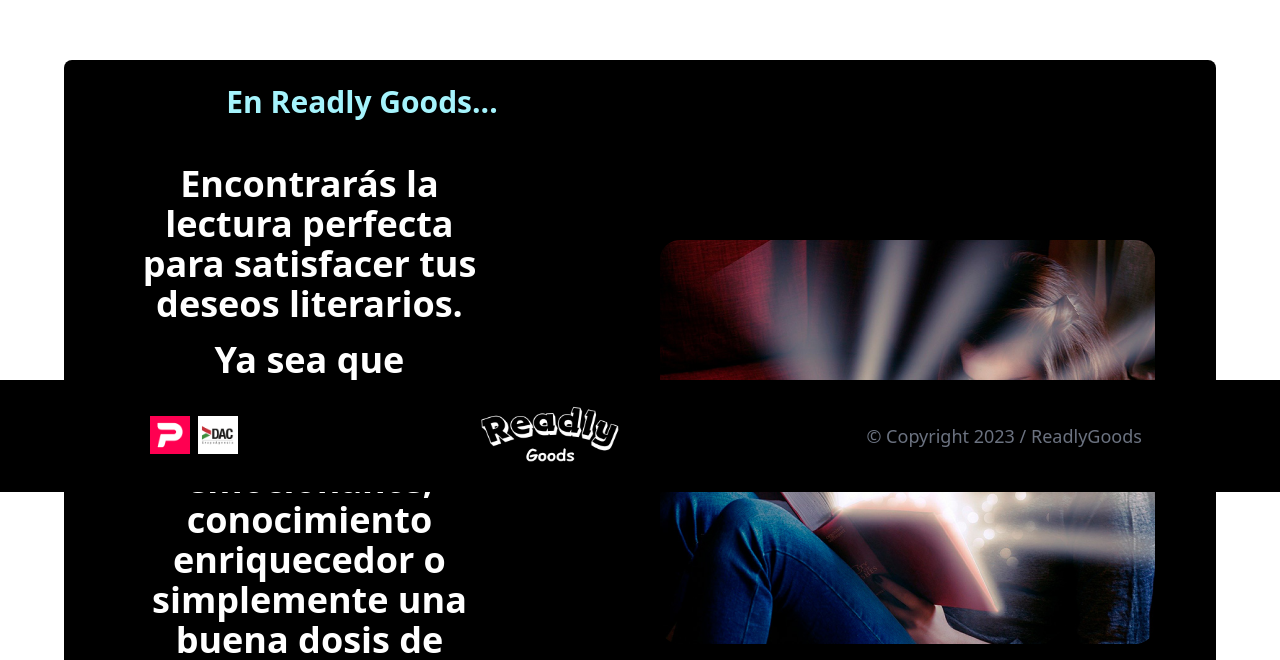
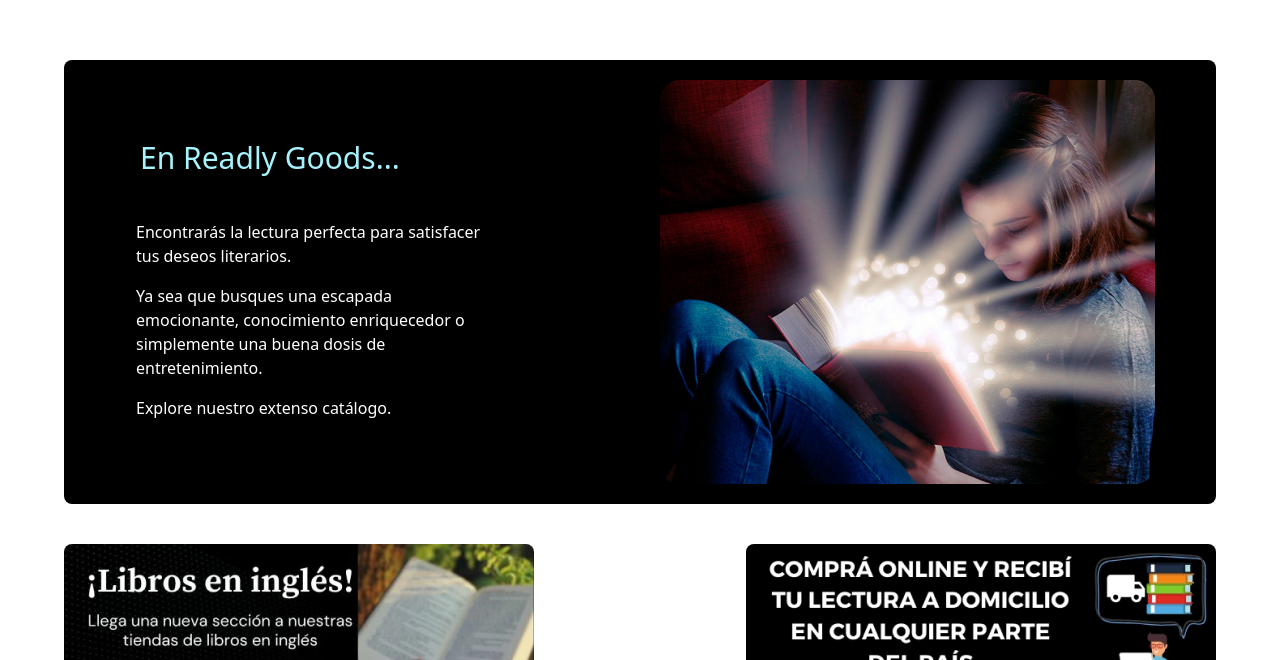
Before and after one commit to No-Country/c15-58-n-react-agregarback, a React (Vite) app in the folder Front/readly-goods/: page / in a window 1280 px wide. Shown: the part 600-1260 px from the top of the page. Built offline with nearby package versions, Linux system fonts and the light colour scheme.

Commit message:
Update Home.jsx

```diff
--- a/Front/readly-goods/src/components/pages/Home.jsx
+++ b/Front/readly-goods/src/components/pages/Home.jsx
@@ -8,10 +8,8 @@ const Home = () => {
       <div className="h-[500px] text-4xl text-center font-bold">
         <Carrousel />
       </div>
-      <div className="h-96 text-4xl text-center font-bold">
       <Presentation />
     </div>
-      </div>
   );
 };
 export default Home;
```
